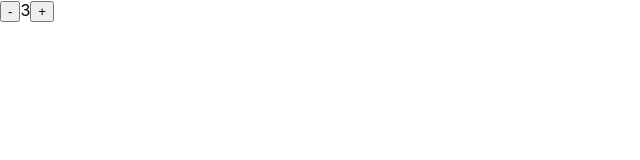
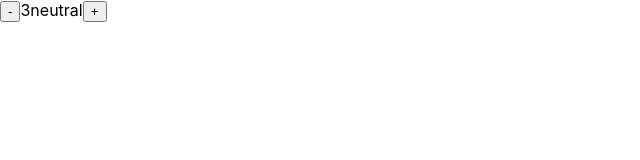
Before and after one commit to pixelstorm/react-use-state-hook, a React (Create React App) app: page / in a window 1280 px wide. Shown: the top 160 px of the page, without its empty margins (0-640 px from the left). Built offline with nearby package versions, Linux system fonts and the light colour scheme.

Commit message:
introduce up and down theme state

```diff
--- a/src/App.js
+++ b/src/App.js
@@ -1,16 +1,23 @@
 import React, { useState } from "react";
 function App() {
   const [count, setCount] = useState(3);
+  const [Theme, setTheme] = useState("neutral");
+
   const decrementCount = () => {
     setCount((prevCount) => prevCount - 1);
+    setTheme("down");
   };
   const incrementCount = () => {
     setCount((prevCount) => prevCount + 1);
+    setTheme("up");
   };
   return (
     <>
       <button onClick={decrementCount}>-</button>
-      <span>{count}</span>
+      <span>
+        {count}
+        {Theme}
+      </span>
       <button onClick={incrementCount}>+</button>
     </>
   );
```
